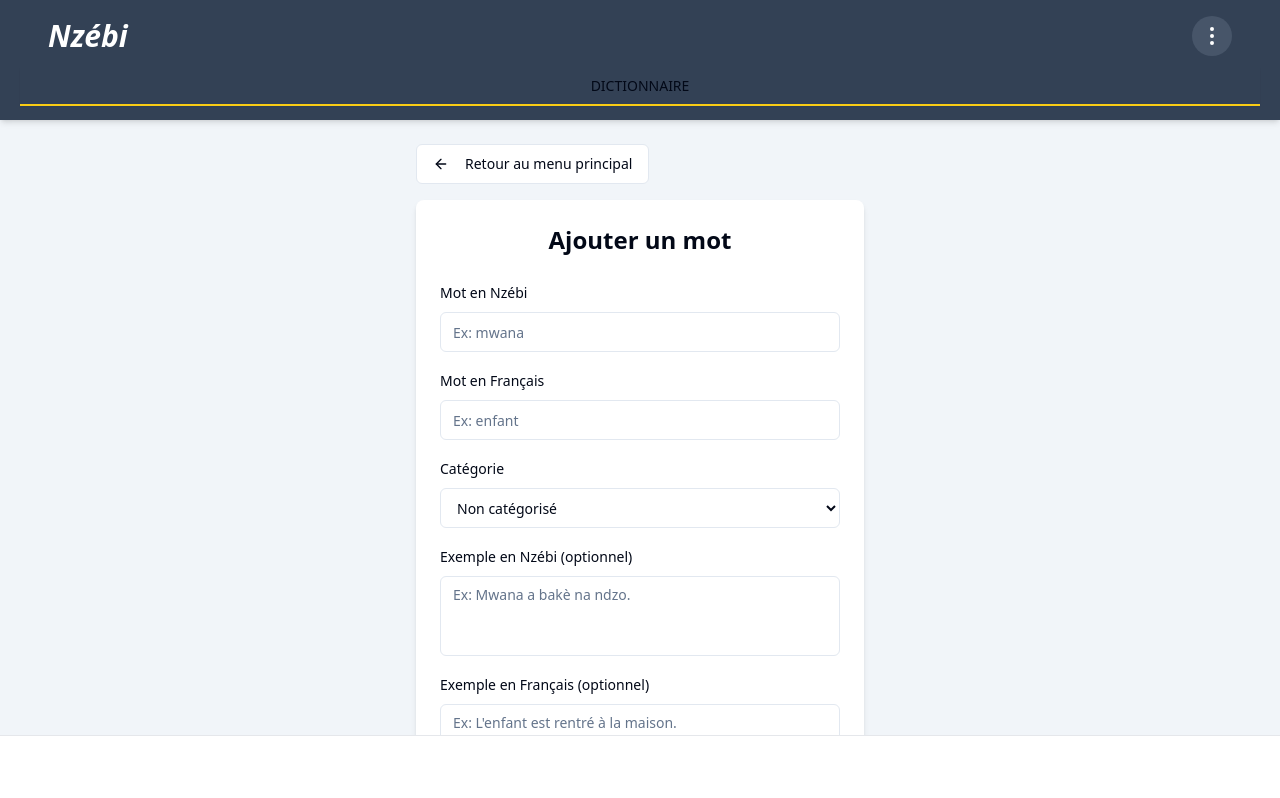
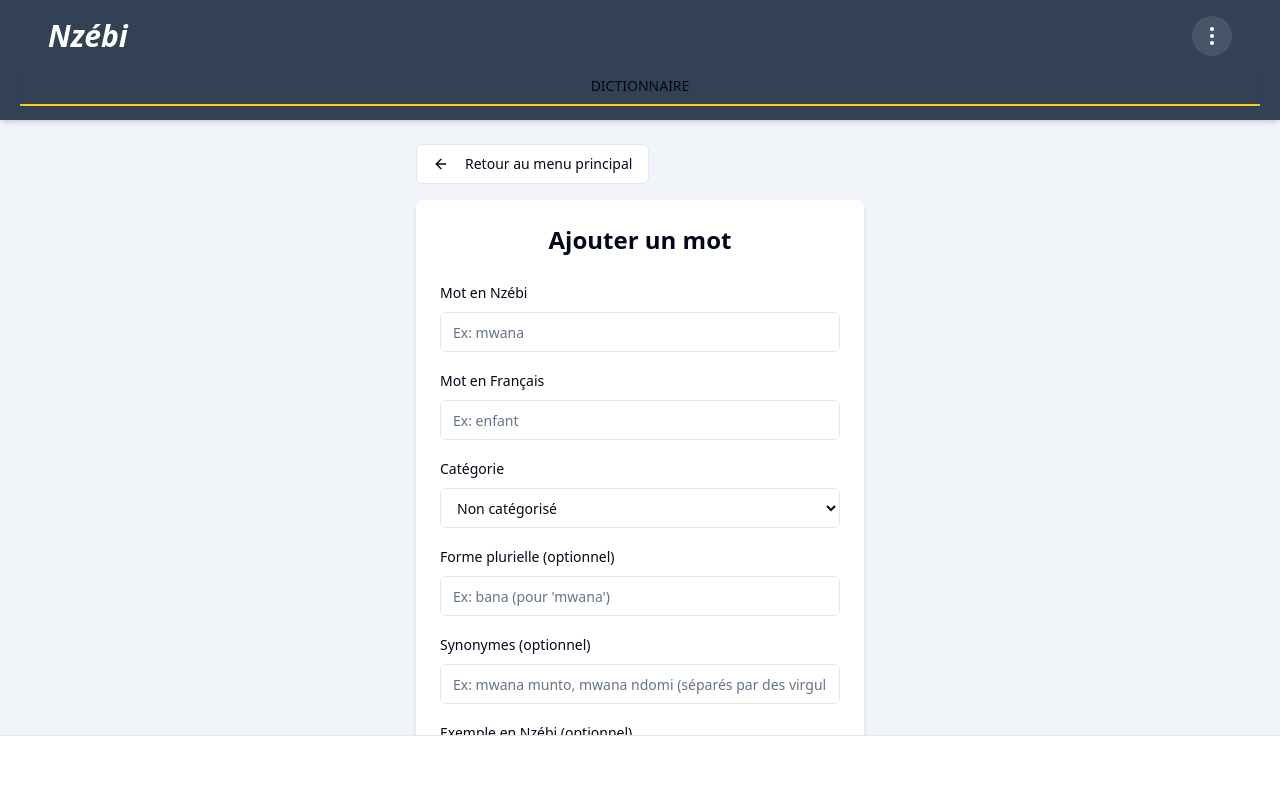
Before and after one commit to yawelmkk/dictionnaire-nzebi-fran-ais, a React (Vite) app: page /ajouter in a window 1280 px wide. Shown: the top 798 px of the page. Built offline with nearby package versions, Linux system fonts and the light colour scheme.

Commit message:
Add synonym and plural form fields
Add new fields to the word form for synonyms and plural form.

```diff
--- a/src/components/word-form/WordForm.tsx
+++ b/src/components/word-form/WordForm.tsx
@@ -31,6 +31,8 @@ const WordForm = ({ defaultCategory = 'uncategorized', onSubmit, isSubmitting }:
       categoryId: defaultCategory,
       exampleNzebi: '',
       exampleFrench: '',
+      synonyms: '',
+      pluralForm: '',
     },
   });
 
@@ -43,6 +45,8 @@ const WordForm = ({ defaultCategory = 'uncategorized', onSubmit, isSubmitting }:
       categoryId: defaultCategory,
       exampleNzebi: '',
       exampleFrench: '',
+      synonyms: '',
+      pluralForm: '',
     });
   };
 
@@ -98,6 +102,43 @@ const WordForm = ({ defaultCategory = 'uncategorized', onSubmit, isSubmitting }:
             </FormItem>
           )}
         />
+
+        {/* Nouveau champ pour la forme plurielle */}
+        <FormField
+          control={form.control}
+          name="pluralForm"
+          render={({ field }) => (
+            <FormItem>
+              <FormLabel>Forme plurielle (optionnel)</FormLabel>
+              <FormControl>
+                <Input
+                  placeholder="Ex: bana (pour 'mwana')"
+                  {...field}
+                />
+              </FormControl>
+              <FormMessage />
+            </FormItem>
+          )}
+        />
+
+        {/* Nouveau champ pour les synonymes */}
+        <FormField
+          control={form.control}
+          name="synonyms"
+          render={({ field }) => (
+            <FormItem>
+              <FormLabel>Synonymes (optionnel)</FormLabel>
+              <FormControl>
+                <Input
+                  placeholder="Ex: mwana munto, mwana ndomi (séparés par des virgules)"
+                  {...field}
+                />
+              </FormControl>
+              <FormMessage />
+            </FormItem>
+          )}
+        />
+
         <FormField
           control={form.control}
           name="exampleNzebi"
--- a/src/components/word-form/WordFormSchema.ts
+++ b/src/components/word-form/WordFormSchema.ts
@@ -8,6 +8,8 @@ export const wordFormSchema = z.object({
   categoryId: z.string().min(1, { message: "La catégorie est requise" }),
   exampleNzebi: z.string().optional(),
   exampleFrench: z.string().optional(),
+  synonyms: z.string().optional(),
+  pluralForm: z.string().optional(),
 });
 
 export type WordFormValues = z.infer<typeof wordFormSchema>;
```
